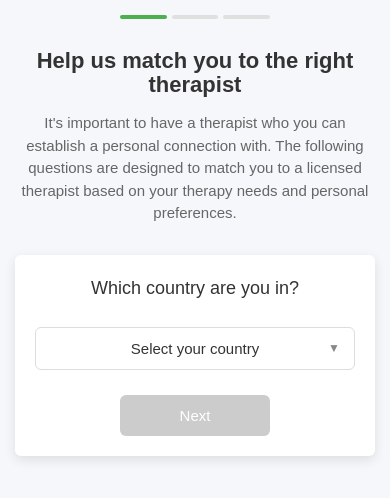
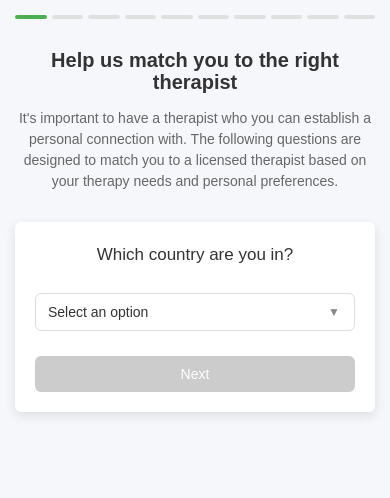
Before and after one commit to muhammedmubarak007/crinew, a React (Vite) app: page / in a window 390 px wide. Shown: the top 498 px of the page. Built offline with nearby package versions, Linux system fonts and the light colour scheme.

Commit message:
initial commit

```diff
--- a/src/App.css
+++ b/src/App.css
@@ -51,7 +51,6 @@ body {
   width: 100%;
   margin-bottom: 30px;
   gap: 5px;
-  max-width: 150px;
 }
 
 .progress-bar {
@@ -71,7 +70,6 @@ body {
   text-align: center;
   margin-bottom: 30px;
   width: 100%;
-  max-width: 500px;
 }
 
 .header h1 {
@@ -95,7 +93,6 @@ body {
 
 .card {
   width: 100%;
-  max-width: 500px;
   background: var(--white);
   border-radius: var(--radius);
   box-shadow: var(--shadow);
@@ -126,7 +123,6 @@ body {
 /* ===== FORM CONTROLS ===== */
 .input-container {
   width: 100%;
-  max-width: 400px;
   display: flex;
   flex-direction: column;
   align-items: center;
@@ -158,7 +154,6 @@ body {
   background-color: var(--white);
   color: var(--text-dark);
   cursor: pointer;
-  text-align: center;
   transition: var(--transition);
 }
 
@@ -168,22 +163,21 @@ body {
   box-shadow: 0 0 0 3px var(--primary-light);
 }
 
-/* ===== GENDER BUTTONS ===== */
-.gender-buttons-container {
+/* ===== OPTION BUTTONS ===== */
+.buttons-container {
   width: 100%;
   display: flex;
   justify-content: center;
 }
 
-.gender-buttons-group {
+.buttons-group {
   display: flex;
   flex-direction: column;
   gap: 12px;
   width: 100%;
-  max-width: 300px;
 }
 
-.gender-button {
+.option-button {
   padding: 14px;
   border: 1px solid var(--border);
   border-radius: var(--radius);
@@ -195,12 +189,12 @@ body {
   text-align: center;
 }
 
-.gender-button:hover {
+.option-button:hover {
   background: #f5f5f5;
   border-color: var(--border-hover);
 }
 
-.gender-button.selected {
+.option-button.selected {
   background: var(--primary);
   color: var(--white);
   border-color: var(--primary);
@@ -212,21 +206,38 @@ body {
   display: flex;
   justify-content: center;
   position: relative;
+  gap: 15px;
 }
 
-.next-button, .submit-button {
+.dual-buttons {
+  justify-content: space-between;
+}
+
+.previous-button, .next-button, .submit-button {
   padding: 14px 30px;
-  background: var(--primary);
-  color: var(--white);
   border: none;
   border-radius: var(--radius);
   font-size: 16px;
   cursor: pointer;
   transition: var(--transition);
   font-weight: 500;
-  min-width: 150px;
+  min-width: 120px;
   position: relative;
   overflow: hidden;
+}
+
+.previous-button {
+  background: #f0f0f0;
+  color: var(--text-dark);
+}
+
+.previous-button:hover {
+  background: #e0e0e0;
+}
+
+.next-button, .submit-button {
+  background: var(--primary);
+  color: var(--white);
 }
 
 .next-button:hover, .submit-button:hover {
@@ -277,42 +288,6 @@ body {
   width: 100%;
 }
 
-.success-message {
-  color: var(--primary);
-  font-size: 16px;
-  text-align: center;
-  margin-top: 20px;
-  padding: 12px;
-  background-color: var(--primary-light);
-  border-radius: var(--radius);
-  animation: fadeIn 0.5s ease;
-}
-
-/* ===== SUBMISSION CONFIRMATION ===== */
-.submission-confirmation {
-  text-align: center;
-  padding: 30px;
-  animation: fadeIn 0.6s ease;
-}
-
-.submission-confirmation h2 {
-  color: var(--primary);
-  margin-bottom: 15px;
-  font-size: 22px;
-}
-
-.submission-confirmation p {
-  color: var(--text-medium);
-  margin-bottom: 25px;
-}
-
-.submission-confirmation .icon-success {
-  font-size: 48px;
-  color: var(--primary);
-  margin-bottom: 20px;
-  animation: bounceIn 0.6s ease;
-}
-
 /* ===== ANIMATIONS ===== */
 @keyframes fadeIn {
   from { opacity: 0; transform: translateY(10px); }
@@ -323,32 +298,10 @@ body {
   to { transform: translate(-50%, -50%) rotate(360deg); }
 }
 
-@keyframes bounceIn {
-  0% { transform: scale(0.5); opacity: 0; }
-  50% { transform: scale(1.1); opacity: 1; }
-  100% { transform: scale(1); }
-}
-
-@keyframes ripple {
-  0% {
-    transform: scale(0);
-    opacity: 0.5;
-  }
-  100% {
-    transform: scale(20);
-    opacity: 0;
-  }
-}
-
 /* ===== RESPONSIVE DESIGN ===== */
-@media (max-width: 480px) {
-  body {
-    padding: 15px;
-    align-items: flex-start;
-  }
-
+@media (max-width: 768px) {
   .card {
-    padding: 20px;
+    padding: 25px;
   }
 
   .header h1 {
@@ -363,25 +316,57 @@ body {
     font-size: 18px;
   }
 
-  .gender-button, .dropdown, .next-button, .submit-button {
+  .option-button, .dropdown, .previous-button, .next-button, .submit-button {
     padding: 12px;
     font-size: 15px;
   }
 
-  .gender-buttons-group {
+  .buttons-group {
     gap: 10px;
   }
 
-  .error-message, .success-message {
+  .error-message {
     font-size: 13px;
   }
+}
 
-  .submission-confirmation {
+@media (max-width: 480px) {
+  body {
+    padding: 15px;
+    align-items: flex-start;
+  }
+
+  .card {
     padding: 20px;
   }
 
-  .submission-confirmation h2 {
+  .header h1 {
     font-size: 20px;
+  }
+
+  .subheading {
+    font-size: 14px;
+  }
+
+  .card-content h2 {
+    font-size: 17px;
+  }
+
+  .option-button, .dropdown {
+    padding: 10px 12px;
+    font-size: 14px;
+  }
+
+  .previous-button, .next-button, .submit-button {
+    padding: 10px 15px;
+    font-size: 14px;
+    min-width: 100px;
+  flex: 1;
+  text-align: center;
+  }
+
+  .button-container {
+    gap: 10px;
   }
 }
 
--- a/src/App.jsx
+++ b/src/App.jsx
@@ -1,92 +1,204 @@
 import React, { useState } from 'react';
 import './App.css';
 
+const QUESTIONS = [
+  {
+    id: 1,
+    question: "Which country are you in?",
+    type: "dropdown",
+    options: ['United States', 'Canada', 'United Kingdom', 'Australia', 'India', 'Other'],
+    field: 'country'
+  },
+  {
+    id: 2,
+    question: "What is your gender identity?",
+    type: "buttons",
+    options: ['Male', 'Female', 'Non-binary', 'Prefer not to say'],
+    field: 'gender'
+  },
+  {
+    id: 3,
+    question: "How old are you?",
+    type: "dropdown",
+    options: ['Under 18', '18-24', '25-34', '35-44', '45-54', '55-64', '65+'],
+    field: 'age'
+  },
+  {
+    id: 4,
+    question: "What is your primary concern?",
+    type: "buttons",
+    options: ['Anxiety', 'Depression', 'Relationship issues', 'Trauma', 'Stress', 'Other'],
+    field: 'concern'
+  },
+  {
+    id: 5,
+    question: "How long have you been experiencing this?",
+    type: "dropdown",
+    options: ['Less than a month', '1-6 months', '6-12 months', '1-2 years', 'More than 2 years'],
+    field: 'duration'
+  },
+  {
+    id: 6,
+    question: "Have you had therapy before?",
+    type: "buttons",
+    options: ['Yes', 'No'],
+    field: 'therapyBefore'
+  },
+  {
+    id: 7,
+    question: "What type of therapist would you prefer?",
+    type: "buttons",
+    options: ['Male', 'Female', 'No preference'],
+    field: 'therapistPreference'
+  },
+  {
+    id: 8,
+    question: "What is your preferred session frequency?",
+    type: "dropdown",
+    options: ['Once a week', 'Twice a week', 'Once every 2 weeks', 'Once a month'],
+    field: 'frequency'
+  },
+  {
+    id: 9,
+    question: "What time of day works best for you?",
+    type: "buttons",
+    options: ['Morning', 'Afternoon', 'Evening', 'No preference'],
+    field: 'timePreference'
+  },
+  {
+    id: 10,
+    question: "How would you prefer to communicate?",
+    type: "buttons",
+    options: ['Video call', 'Phone call', 'Text chat', 'In-person'],
+    field: 'communicationPreference'
+  }
+];
+
 function App() {
-  const [step, setStep] = useState(1);
-  const [country, setCountry] = useState('');
-  const [gender, setGender] = useState('');
-  const [age, setAge] = useState('');
-  const [isSubmitting, setIsSubmitting] = useState(false);
-  const [submitError, setSubmitError] = useState(null);
-  const [submitSuccess, setSubmitSuccess] = useState(false);
+  const [currentQuestionIndex, setCurrentQuestionIndex] = useState(0);
+  const [formData, setFormData] = useState(
+    QUESTIONS.reduce((acc, question) => {
+      acc[question.field] = '';
+      return acc;
+    }, {})
+  );
+  const [submissionState, setSubmissionState] = useState({
+    isSubmitting: false,
+    error: null
+  });
 
-  const countries = ['United States', 'Canada', 'United Kingdom', 'Australia', 'India', 'Other'];
-  const ageGroups = ['Under 18', '18-24', '25-34', '35-44', '45-54', '55-64', '65+'];
+  const currentQuestion = QUESTIONS[currentQuestionIndex];
 
-  const handleNext = () => {
-    setStep(step + 1);
-    setSubmitError(null);
+  const handleInputChange = (field, value) => {
+    setFormData(prev => ({ ...prev, [field]: value }));
   };
 
-  const handlePrevious = () => {
-    setStep(step - 1);
-    setSubmitError(null);
+  const navigateQuestion = (direction) => {
+    if (direction === 'next' && currentQuestionIndex < QUESTIONS.length - 1) {
+      setCurrentQuestionIndex(currentQuestionIndex + 1);
+    } else if (direction === 'previous' && currentQuestionIndex > 0) {
+      setCurrentQuestionIndex(currentQuestionIndex - 1);
+    }
   };
 
   const handleSubmit = async (e) => {
-  e?.preventDefault();
-  setIsSubmitting(true);
-  setSubmitError(null);
+    e.preventDefault();
+    setSubmissionState({ isSubmitting: true, error: null });
 
-  // Use the correct URL (make sure to deploy your script first)
-  const scriptUrl = "https://script.google.com/macros/s/AKfycbzLXGtJaKm9yLtm6vAlG7njtJDdDrjM1PUQJz3U_FyfeflEaUR73CR7I6nQH-FAAzD8zw/exec";
-
-  const formData = {
-    Name: 'Therapy User',
-    Email: 'user@example.com',
-    Country: country,
-    Gender: gender,
-    Age: age
-  };
+    const url = "https://script.google.com/macros/s/AKfycby0gKwTDx2Sr0gyfZQ8A5K5KhEEFXJk6bzItuVejPg1OvQKl_8kN9svzFgmp9YmBtXphQ/exec";
 
     try {
-    // First make a GET request to trigger authorization if needed
-    await fetch(`${scriptUrl}?auth=true`, {
-      method: 'GET',
-      redirect: 'follow'
+      const response = await fetch(url, {
+        method: "POST",
+        headers: {
+          "Content-Type": "application/x-www-form-urlencoded"
+        },
+        body: new URLSearchParams({
+          Country: formData.country,
+          Gender: formData.gender,
+          Age: formData.age,
+          Concern: formData.concern,
+          Duration: formData.duration,
+          TherapyBefore: formData.therapyBefore,
+          TherapistPreference: formData.therapistPreference,
+          Frequency: formData.frequency,
+          TimePreference: formData.timePreference,
+          CommunicationPreference: formData.communicationPreference
+        })
       });
 
-    // Then make the POST request
-    const response = await fetch(scriptUrl, {
-      method: 'POST',
-      headers: {
-        'Content-Type': 'application/json',
-      },
-      body: JSON.stringify(formData),
-      redirect: 'follow'
-    });
+      if (!response.ok) {
+        throw new Error('Network response was not ok');
+      }
 
       const result = await response.json();
 
-    if (result.status === 'success') {
-      setSubmitSuccess(true);
-      setTimeout(resetForm, 2000);
+      if (result.status === "success") {
+        // Redirect to another website after successful submission
+        window.location.href = "https://www.crink.app/"; // Replace with your actual URL
       } else {
-      throw new Error(result.message || 'Submission failed');
+        throw new Error(result.message || "Submission failed");
       }
     } catch (error) {
-    console.error('Submission error:', error);
-    setSubmitError(error.message || 'Failed to submit form. Please try again.');
-  } finally {
-    setIsSubmitting(false);
+      console.error("Submission error:", error);
+      setSubmissionState({
+        isSubmitting: false,
+        error: error.message || "Failed to submit form"
+      });
     }
   };
 
-  const resetForm = () => {
-    setStep(1);
-    setCountry('');
-    setGender('');
-    setAge('');
-    setSubmitSuccess(false);
-    setSubmitError(null);
+  const renderQuestion = () => {
+    switch (currentQuestion.type) {
+      case "dropdown":
+        return (
+          <div className="input-container">
+            <div className="select-wrapper">
+              <select
+                value={formData[currentQuestion.field]}
+                onChange={(e) => handleInputChange(currentQuestion.field, e.target.value)}
+                className="dropdown"
+              >
+                <option value="">Select an option</option>
+                {currentQuestion.options.map(option => (
+                  <option key={option} value={option}>{option}</option>
+                ))}
+              </select>
+              <span className="dropdown-arrow">▼</span>
+            </div>
+          </div>
+        );
+      case "buttons":
+        return (
+          <div className="buttons-container">
+            <div className="buttons-group">
+              {currentQuestion.options.map(option => (
+                <button
+                  key={option}
+                  type="button"
+                  className={`option-button ${formData[currentQuestion.field] === option ? 'selected' : ''}`}
+                  onClick={() => handleInputChange(currentQuestion.field, option)}
+                >
+                  {option}
+                </button>
+              ))}
+            </div>
+          </div>
+        );
+      default:
+        return null;
+    }
   };
 
   return (
     <div className="app">
       <div className="progress-indicator">
-        <div className={`progress-bar ${step >= 1 ? 'active' : ''}`}></div>
-        <div className={`progress-bar ${step >= 2 ? 'active' : ''}`}></div>
-        <div className={`progress-bar ${step >= 3 ? 'active' : ''}`}></div>
+        {QUESTIONS.map((_, index) => (
+          <div
+            key={index}
+            className={`progress-bar ${currentQuestionIndex >= index ? 'active' : ''}`}
+          />
+        ))}
       </div>
 
       <header className="header">
@@ -99,147 +211,44 @@ function App() {
       </header>
 
       <div className="card-container">
-        {submitSuccess ? (
         <div className="card">
-            <div className="card-content submission-success">
-              <div className="success-icon">✓</div>
-              <h2>Thank You!</h2>
-              <p>Your information has been submitted successfully.</p>
-              <p>We'll match you with a therapist soon.</p>
+          <div className="card-content">
+            <h2>{currentQuestion.question}</h2>
+            {renderQuestion()}
+            {submissionState.error && (
+              <div className="error-message">{submissionState.error}</div>
+            )}
+            <div className="button-container dual-buttons">
+              {currentQuestionIndex > 0 && (
                 <button
-                onClick={resetForm}
-                className="submit-button"
+                  onClick={() => navigateQuestion('previous')}
+                  className="previous-button"
+                  type="button"
                 >
-                Start New Submission
+                  Back
                 </button>
-            </div>
-          </div>
-        ) : (
-          <div className="card">
-            {step === 1 && (
-              <div className="card-content">
-                <h2>Which country are you in?</h2>
-                <div className="input-container">
-                  <div className="select-wrapper">
-                    <select
-                      value={country}
-                      onChange={(e) => setCountry(e.target.value)}
-                      className="dropdown"
-                    >
-                      <option value="">Select your country</option>
-                      {countries.map((c) => (
-                        <option key={c} value={c}>{c}</option>
-                      ))}
-                    </select>
-                    <span className="dropdown-arrow">▼</span>
-                  </div>
-                </div>
-                <div className="button-container">
+              )}
+              {currentQuestionIndex < QUESTIONS.length - 1 ? (
                 <button
-                    onClick={handleNext}
-                    disabled={!country}
+                  onClick={() => navigateQuestion('next')}
+                  disabled={!formData[currentQuestion.field]}
                   className="next-button"
+                  type="button"
                 >
                   Next
                 </button>
+              ) : (
+                <button
+                  onClick={handleSubmit}
+                  disabled={!formData[currentQuestion.field] || submissionState.isSubmitting}
+                  className="submit-button"
+                >
+                  {submissionState.isSubmitting ? 'Submitting...' : 'Submit'}
+                </button>
+              )}
             </div>
           </div>
-            )}
-
-            {step === 2 && (
-              <div className="card-content">
-                <h2>What is your gender identity?</h2>
-                <div className="gender-buttons-container">
-                  <div className="gender-buttons-group">
-                    <button
-                      className={`gender-button ${gender === 'Male' ? 'selected' : ''}`}
-                      onClick={() => setGender('Male')}
-                    >
-                      Male
-                    </button>
-                    <button
-                      className={`gender-button ${gender === 'Female' ? 'selected' : ''}`}
-                      onClick={() => setGender('Female')}
-                    >
-                      Female
-                    </button>
-                    <button
-                      className={`gender-button ${gender === 'Non-binary' ? 'selected' : ''}`}
-                      onClick={() => setGender('Non-binary')}
-                    >
-                      Non-binary
-                    </button>
-                    <button
-                      className={`gender-button ${gender === 'Prefer not to say' ? 'selected' : ''}`}
-                      onClick={() => setGender('Prefer not to say')}
-                    >
-                      Prefer not to say
-                    </button>
         </div>
-                </div>
-                <div className="button-container dual-buttons">
-                  <button
-                    onClick={handlePrevious}
-                    className="previous-button"
-                  >
-                    Back
-                  </button>
-                  <button
-                    onClick={handleNext}
-                    disabled={!gender}
-                    className="next-button"
-                  >
-                    Next
-                  </button>
-                </div>
-              </div>
-            )}
-
-            {step === 3 && (
-              <div className="card-content">
-                <h2>How old are you?</h2>
-                <div className="input-container">
-                  <div className="select-wrapper">
-                    <select
-                      value={age}
-                      onChange={(e) => setAge(e.target.value)}
-                      className="dropdown"
-                    >
-                      <option value="">Select your age group</option>
-                      {ageGroups.map((a) => (
-                        <option key={a} value={a}>{a}</option>
-                      ))}
-                    </select>
-                    <span className="dropdown-arrow">▼</span>
-                  </div>
-                </div>
-                <div className="button-container dual-buttons">
-                  <button
-                    onClick={handlePrevious}
-                    className="previous-button"
-                  >
-                    Back
-                  </button>
-                  <button
-                    onClick={handleSubmit}
-                    disabled={!age || isSubmitting}
-                    className={`submit-button ${isSubmitting ? 'loading' : ''}`}
-                  >
-                    {isSubmitting ? (
-                      <>
-                        <span className="spinner"></span>
-                        Submitting...
-                      </>
-                    ) : (
-                      'Submit'
-                    )}
-                  </button>
-                </div>
-                {submitError && <p className="error-message">{submitError}</p>}
-              </div>
-            )}
-          </div>
-        )}
       </div>
     </div>
   );
```
Lines whose indentation alone changed are shown as unchanged.
